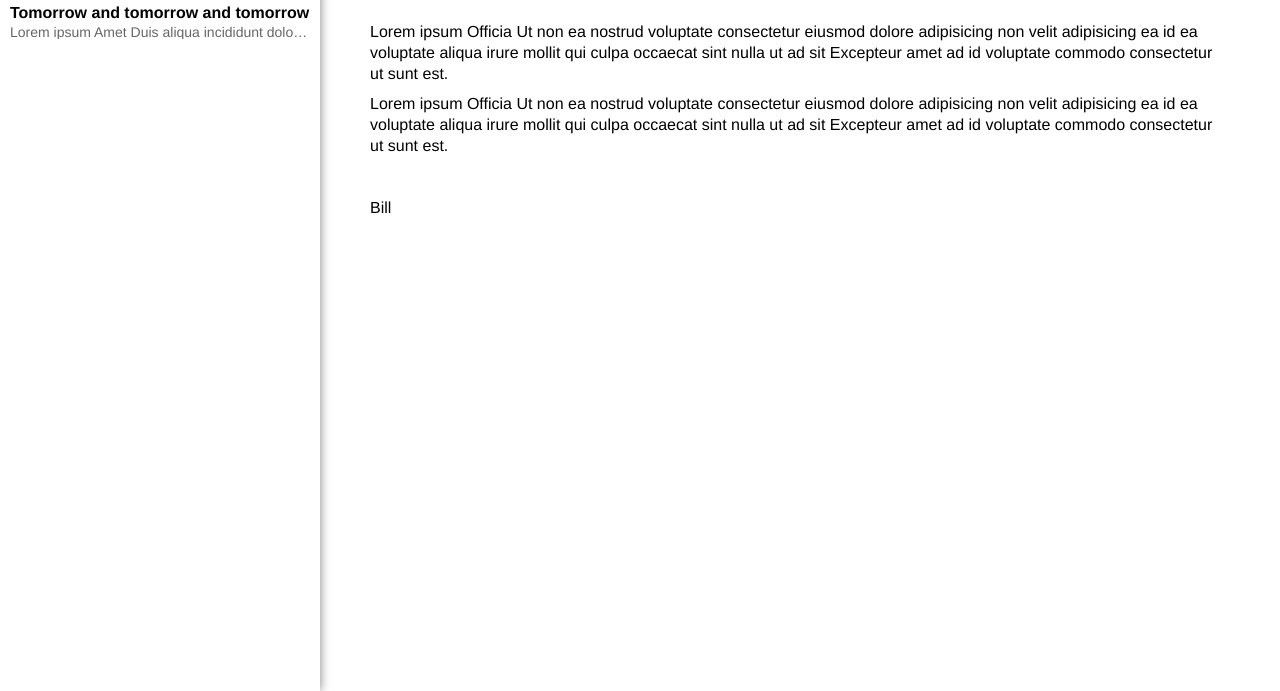
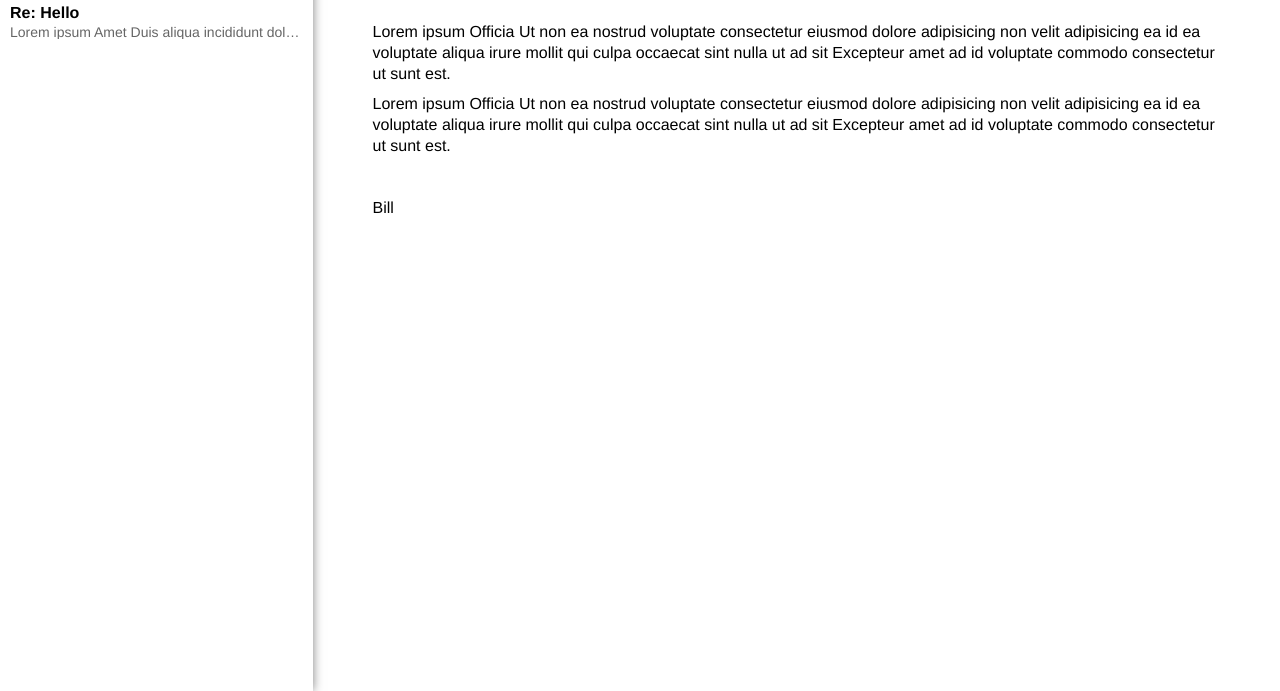
Before and after one commit to banderso-n/JS.MVC, a plain HTML site: page index.html in a window 1280 px wide. Shown: the part 109-800 px from the top of the page. Drawn offline with Linux system fonts and the light colour scheme.

Commit message:
Redoing some of the styles and markup so they work back to IE11.

```diff
--- a/index.html
+++ b/index.html
@@ -13,18 +13,23 @@
 </head>
 <body>
 
-<div class="table mix-table_fullHeight mix-table_fixed">
-    <div class="js-emailList table-cell table-cell_shadowed mix-table-cell_1of4">
-        <div class="table mix-table_fullHeight">
+<div class="grid mix-grid_fullHeight">
+    <div class="grid-col grid-col_3of12 mix-grid-col_fullHeight">
+        <div class="table table_shadowed mix-table_fullHeight">
             <div class="table-row">
-                <form class="vr_2x">
+                <div class="table-cell">
+                    <form>
                         <label class="isVisuallyHidden">Search your emails</label>
                         <input type="search" class="input" name="query" placeholder="Search" autocomplete="off" />
                     </form>
                 </div>
-            <div class="table-row mix-table-row_fillRemaining">
+            </div>
+            <div class="table-row">
+                <div class="table-cell mix-table-cell_fullHeight">
                     <div class="table-positioner">
                         <div class="table-scrollable">
+                            <div class="vr_2x"></div>
+                            <div class="js-emailList">
                                 <ol class="vList vList_lined">
                                     <li>
                                         <div class="js-emailList-email email">
@@ -39,7 +44,7 @@
                                     <li>
                                         <div class="js-emailList-email email">
                                             <div class="email-hd">
-                                        <h1 class="email-heading">Tomorrow and tomorrow and tomorrow</h1>
+                                                <h1 class="email-heading">Re: Hello</h1>
                                             </div>
                                             <div class="email-bd">
                                                 <p class="email-teaser">Lorem ipsum Amet Duis aliqua incididunt dolor incididunt Ut culpa aliquip amet eiusmod aliqua aliqua irure consectetur proident Duis id ut.</p>
@@ -52,10 +57,10 @@
                     </div>
                 </div>
             </div>
-    <div class="table-cell">
-        <div class="table-positioner">
-            <div class="table-scrollable">
-                <div class="main">
+        </div>
+    </div>
+    <div class="grid-col grid-col_9of12 mix-grid-col_fullHeight">
+        <section class="main">
             <div class="vr_2x">
                 <h1 class="txt_xxl mix-txt_light">Re: Hello</h1>
             </div>
@@ -72,9 +77,7 @@
                 <br/>
                 Bill
             </div>
-                </div>
-            </div>
-        </div>
+        </section>
     </div>
 </div>
 
--- a/styles/screen.css
+++ b/styles/screen.css
@@ -1,6 +1,5 @@
 /**
- * Base Styles
- * ===
+ * # Base Styles
  */
 
 * {
@@ -18,31 +17,73 @@ body {
 
 
 /**
- * Landmarks
- * ===
+ * # Landmarks
  */
 
 /**
- * Main (.main)
+ * ## Main (.main)
  */
 .main {
+    height: 100%;
+    overflow-x: hidden;
+    overflow-y: scroll;
     padding: 50px;
 }
 
 
 /**
- * Layout Modules
- * ===
+ * # Layout Modules
  */
 
 /**
- * Table (.table)
- * ---
+ * ## Grid (.grid)
+ */
+.grid {
+    margin-left: -10px;
+}
+
+.grid:after {
+    content: '';
+    display: block;
+}
+
+.mix-grid_fullHeight {
+    height: 100%;
+}
+
+.grid-col {
+    float: left;
+    padding-left: 10px;
+}
+
+.grid-col_1of12 { width: 8.33%; }
+.grid-col_2of12 { width: 16.67%; }
+.grid-col_3of12 { width: 25%; }
+.grid-col_4of12 { width: 33.33%; }
+.grid-col_5of12 { width: 41.67%; }
+.grid-col_6of12 { width: 50%; }
+.grid-col_7of12 { width: 58.33%; }
+.grid-col_8of12 { width: 66.67%; }
+.grid-col_9of12 { width: 75%; }
+.grid-col_10of12 { width: 83.33%; }
+.grid-col_11of12 { width: 91.67%; }
+
+.mix-grid-col_fullHeight {
+    height: 100%;
+}
+
+
+/**
+ * ## Table (.table)
  */
 .table {
     display: table;
     table-layout: fixed;
     width: 100%;
+}
+
+.table_shadowed {
+    box-shadow: 0 0 10px rgba(0, 0, 0, 0.5);
 }
 
 .mix-table_fixed {
@@ -58,20 +99,12 @@ body {
     vertical-align: top;
 }
 
-.table-cell_shadowed {
-    box-shadow: 0 0 10px rgba(0, 0, 0, 0.5);
-}
-
-.mix-table-cell_1of4 {
-    width: 25%;
+.mix-table-cell_fullHeight {
+    height: 100%;
 }
 
 .table-row {
     display: table-row;
-}
-
-.mix-table-row_fillRemaining {
-    height: 100%;
 }
 
 .table-positioner {
@@ -81,16 +114,18 @@ body {
 }
 
 .table-scrollable {
-    height: 100%;
-    overflow: scroll;
+    overflow-x: hidden;
+    overflow-y: scroll;
     position: absolute;
-    width: 100%;
+    top: 0;
+    right: 0;
+    bottom: 0;
+    left: 0;
 }
 
 
 /**
- * Vertical Rhythm (.vr)
- * ---
+ * Vertical ## Rhythm (.vr)
  */
 .vr_1x { margin-bottom: 5px; }
 .vr_2x { margin-bottom: 10px; }
@@ -100,13 +135,11 @@ body {
 
 
 /**
- * Container
- * ===
+ * # Container
  */
 
 /**
- * Vertical List (.vList)
- * ---
+ * Vertical ## List (.vList)
  */
 
 .vList_lined > * + * {
@@ -115,8 +148,7 @@ body {
 
 
 /**
- * Definition List (.dList)
- * ---
+ * Definition ## List (.dList)
  */
 .dList {
 }
@@ -132,8 +164,7 @@ body {
 
 
 /**
- * Copy (.copy)
- * ---
+ * ## Copy (.copy)
  */
 .copy > p {
     margin-top: 10px;
@@ -145,13 +176,11 @@ body {
 
 
 /**
- * Content
- * ===
+ * # Content
  */
 
 /**
- * Email (.email)
- * ---
+ * ## Email (.email)
  */
 .email {
     background-color: transparent;
@@ -189,17 +218,16 @@ body {
 
 
 /**
- * Input (.input)
- * ---
+ * ## Input (.input)
  */
 .input {
     -webkit-appearance: none;
     appearance: none;
+    border: none;
+    border-bottom: 1px solid #cccccc;
     display: block;
     font-family: "Helvetica Neue", Helvetica, Arial, sans-serif;
     font-size: 16px;
-    border: none;
-    border-bottom: 1px solid #cccccc;
     margin: 0;
     outline: none;
     padding: 10px 5px;
@@ -208,8 +236,7 @@ body {
 
 
 /**
- * Text (.txt)
- * ---
+ * ## Text (.txt)
  */
 .txt_xs { font-size: 12px; }
 .txt_s { font-size: 14px; }
@@ -230,8 +257,7 @@ body {
 
 
 /**
- * Utility Classes
- * ===
+ * # Utility Classes
  */
 
 .isVisuallyHidden {
```
Lines whose indentation alone changed are shown as unchanged.
